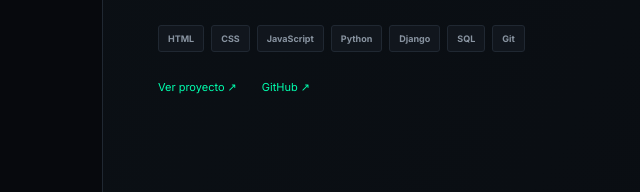
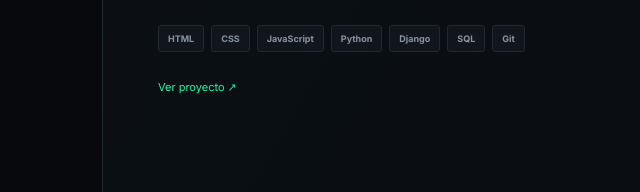
Before and after one commit to Fabian-C741/my-Porfolio, a website: page index.html in a window 1280 px wide. Shown: the part 2108-2300 px from the top of the page, 0-640 px from the left. Drawn offline with Linux system fonts and the light colour scheme; files that its build step writes are made by us from their sources.

Commit message:
Quitar enlace a GitHub de SuperNmente (repo privado da 404)

```diff
--- a/index.html
+++ b/index.html
@@ -92,7 +92,6 @@
       <div class="tech-row"><b>HTML</b><b>CSS</b><b>JavaScript</b><b>Python</b><b>Django</b><b>SQL</b><b>Git</b></div>
       <div class="project-links">
         <a href="https://supernmente.pages.dev/" target="_blank" rel="noopener">Ver proyecto ↗</a>
-        <a href="https://github.com/Fabian-C741/supernamente-juego" target="_blank" rel="noopener">GitHub ↗</a>
       </div>
     </div>
     <div class="project-visual">
```
